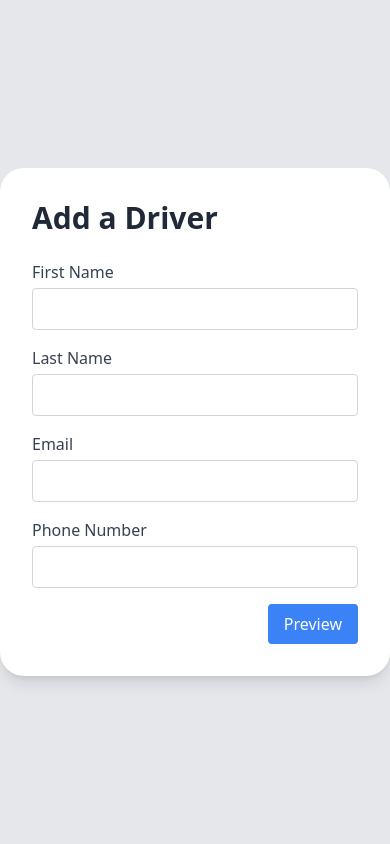
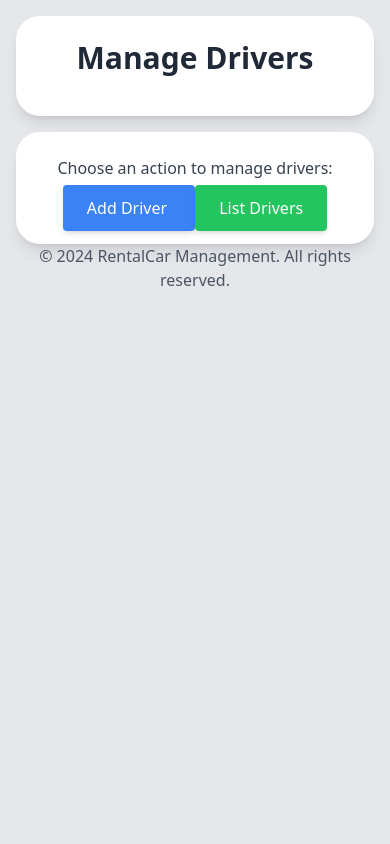
Before and after one commit to Jonathancassara/RentalCar_WebApp, a Django app: page /drivers/ in a window 390 px wide. Run offline with Django 5.2, Linux system fonts and the light colour scheme.

Commit message:
fix bug phone number
fix bug phone number
test ok

```diff
--- a/RentalCar/Frontend/models.py
+++ b/RentalCar/Frontend/models.py
@@ -12,8 +12,8 @@
 class Driver(models.Model):
     name = models.CharField(max_length=50)
     surname = models.CharField(max_length=50)
-    email = models.EmailField(max_length=100)
-    phone_number = models.CharField(max_length=50)
+    email = models.EmailField(unique=True, max_length=100)
+    phone_number = models.CharField(max_length=50, null=False, blank=False, default="Unknown")  # Ensure NOT NULL, max 50 chars # Default value
 
     def __str__(self):
         return f"{self.name} {self.surname}"
@@ -24,7 +24,7 @@
     driver = models.ForeignKey('Driver', on_delete=models.CASCADE)
     rent_date = models.DateField()
     return_date = models.DateField(null=True, blank=True)
-    comments = models.TextField(max_length=500, blank=True)  # Comment field
+    comments = models.TextField(max_length=500, blank=True, default="No comments provided")  # Default value added
 
     def __str__(self):
         return f"{self.driver} rented {self.car} on {self.rent_date}"
--- a/RentalCar/Frontend/templates/drivers.html
+++ b/RentalCar/Frontend/templates/drivers.html
@@ -4,133 +4,39 @@
 <head>
     <meta charset="UTF-8">
     <meta name="viewport" content="width=device-width, initial-scale=1.0">
-    <title>Add Driver</title>
-    <!-- Link to Tailwind CSS -->
+    <title>Manage Drivers</title>
     <link href="{% static 'css/style.css' %}" rel="stylesheet">
 </head>
-<body class="bg-gray-200 min-h-screen flex items-center justify-center">
-    <!-- Main Container -->
-    <div class="bg-white p-8 rounded-3xl shadow-lg w-full max-w-lg">
-        <!-- Title -->
-        <h1 class="text-3xl font-bold text-gray-800 mb-6">Add a Driver</h1>
+<body class="bg-gray-200 min-h-screen flex flex-col items-center p-4">
 
-        <!-- Driver Form -->
-        <form id="driverForm">
-            <!-- Name -->
-            <div class="mb-4">
-                <label for="name" class="block text-gray-700 font-medium">First Name</label>
-                <input type="text" id="name" name="name" required
-                    class="w-full border border-gray-300 rounded px-3 py-2 mt-1 focus:ring-2 focus:ring-blue-500 focus:outline-none">
-            </div>
-            <!-- Surname -->
-            <div class="mb-4">
-                <label for="surname" class="block text-gray-700 font-medium">Last Name</label>
-                <input type="text" id="surname" name="surname" required
-                    class="w-full border border-gray-300 rounded px-3 py-2 mt-1 focus:ring-2 focus:ring-blue-500 focus:outline-none">
-            </div>
-            <!-- Email -->
-            <div class="mb-4">
-                <label for="email" class="block text-gray-700 font-medium">Email</label>
-                <input type="email" id="email" name="email" required
-                    class="w-full border border-gray-300 rounded px-3 py-2 mt-1 focus:ring-2 focus:ring-blue-500 focus:outline-none">
-            </div>
-            <!-- Phone Number -->
-            <div class="mb-4">
-                <label for="phone" class="block text-gray-700 font-medium">Phone Number</label>
-                <input type="text" id="phone" name="phone" required
-                    class="w-full border border-gray-300 rounded px-3 py-2 mt-1 focus:ring-2 focus:ring-blue-500 focus:outline-none">
-            </div>
-
-            <!-- Buttons -->
-            <div class="flex justify-end space-x-4">
-                <button type="button" onclick="previewDriver()"
-                    class="bg-blue-500 text-white px-4 py-2 rounded hover:bg-blue-600">
-                    Preview
-                </button>
-            </div>
-        </form>
+    <!-- Page Header -->
+    <div class="bg-white p-6 rounded-3xl shadow-lg w-full max-w-5xl text-center">
+        <h1 class="text-3xl font-bold text-gray-800 mb-4">Manage Drivers</h1>
     </div>
 
-    <!-- Preview Modal -->
-    <div id="previewModal" class="hidden fixed inset-0 bg-black bg-opacity-50 flex items-center justify-center">
-        <div class="bg-white p-6 rounded-3xl shadow-lg w-full max-w-md">
-            <h2 class="text-xl font-bold mb-4">Confirm Driver Details</h2>
-            <p><strong>First Name:</strong> <span id="previewName"></span></p>
-            <p><strong>Last Name:</strong> <span id="previewSurname"></span></p>
-            <p><strong>Email:</strong> <span id="previewEmail"></span></p>
-            <p><strong>Phone Number:</strong> <span id="previewPhone"></span></p>
-            <div class="flex justify-end space-x-4 mt-6">
-                <button onclick="closePreviewModal()"
-                    class="bg-gray-500 text-white px-4 py-2 rounded hover:bg-gray-600">
-                    Edit
-                </button>
-                <button onclick="submitDriver()"
-                    class="bg-green-500 text-white px-4 py-2 rounded hover:bg-green-600">
-                    Confirm
-                </button>
+    <!-- Buttons Section -->
+    <div class="bg-white p-6 rounded-3xl shadow-lg w-full max-w-5xl mt-4 text-center">
+        <p class="text-gray-700 font-medium mb-4">Choose an action to manage drivers:</p>
+        <div class="grid grid-cols-1 sm:grid-cols-3 gap-4">
+            <!-- Add Driver Button -->
+            <a href="{% url 'add_driver' %}"
+               class="bg-blue-500 text-white px-6 py-3 rounded hover:bg-blue-600 transition shadow-md">
+                Add Driver
+            </a>
+
+            <!-- List Drivers Button -->
+            <a href="{% url 'list_drivers' %}"
+               class="bg-green-500 text-white px-6 py-3 rounded hover:bg-green-600 transition shadow-md">
+                List Drivers
+            </a>
+
             </div>
-        </div>
     </div>
 
-    <!-- Success Modal -->
-    <div id="successModal" class="hidden fixed inset-0 bg-black bg-opacity-50 flex items-center justify-center">
-        <div class="bg-white p-6 rounded-3xl shadow-lg w-full max-w-md text-center">
-            <h2 class="text-xl font-bold mb-4 text-green-500">Driver Added Successfully!</h2>
-            <button onclick="returnHome()"
-                class="bg-blue-500 text-white px-4 py-2 rounded hover:bg-blue-600">
-                Return to Home
-            </button>
-        </div>
-    </div>
+    <!-- Footer -->
+    <footer class="mt-8 text-center text-gray-600">
+        <p>&copy; 2024 RentalCar Management. All rights reserved.</p>
+    </footer>
 
-    <!-- JavaScript for Modal Functionality -->
-    <script>
-        // Open the preview modal and populate with form data
-        function previewDriver() {
-            // Populate modal with form data
-            document.getElementById('previewName').textContent = document.getElementById('name').value;
-            document.getElementById('previewSurname').textContent = document.getElementById('surname').value;
-            document.getElementById('previewEmail').textContent = document.getElementById('email').value;
-            document.getElementById('previewPhone').textContent = document.getElementById('phone').value;
-
-            // Show preview modal
-            document.getElementById('previewModal').classList.remove('hidden');
-        }
-
-        // Close the preview modal
-        function closePreviewModal() {
-            document.getElementById('previewModal').classList.add('hidden');
-        }
-
-        // Submit the form and show success modal
-        async function submitDriver() {
-            const form = document.getElementById('driverForm');
-            const formData = new FormData(form);
-
-            // Send data to the server
-            const response = await fetch('{% url "add_driver" %}', {
-                method: 'POST',
-                body: formData,
-                headers: {
-                    'X-CSRFToken': '{{ csrf_token }}',
-                }
-            });
-
-            if (response.ok) {
-                // Hide the preview modal
-                document.getElementById('previewModal').classList.add('hidden');
-
-                // Show the success modal
-                document.getElementById('successModal').classList.remove('hidden');
-            } else {
-                alert('Error adding driver. Please try again.');
-            }
-        }
-
-        // Return to the home page
-        function returnHome() {
-            window.location.href = '{% url "index" %}';
-        }
-    </script>
 </body>
 </html>
--- a/RentalCar/Frontend/urls.py
+++ b/RentalCar/Frontend/urls.py
@@ -17,9 +17,9 @@
 
     # Drivers
     path('drivers/', drivers, name='drivers'),
-    path('drivers/list/', list_drivers, name='list_drivers'),
-    path('drivers/add/', add_driver, name='add_driver'),
-    path('drivers/delete/', delete_drivers, name='delete_drivers'),
+     path('drivers/add/', add_driver, name='add_driver'),  # Add Driver Page
+    path('drivers/list/', list_drivers, name='list_drivers'),  # List Drivers Page
+    #path('drivers/remove/', delete_drivers, name='delete_drivers'),  # Remove Drivers Page
 
     # Cars
     path('cars/', cars, name='cars'),
--- a/RentalCar/Frontend/views.py
+++ b/RentalCar/Frontend/views.py
@@ -93,21 +93,36 @@
 
 def add_driver(request):
     """
-    Adds a new driver with a POST request.
+    Adds a new driver with validation for required fields.
     """
     if request.method == 'POST':
-        name = request.POST.get('name')
-        surname = request.POST.get('surname')
-        email = request.POST.get('email')
-        phone_number = request.POST.get('phone_number')
+        # Parse data from the request
+        data = json.loads(request.body)
+        name = data.get('name', '').strip()
+        surname = data.get('surname', '').strip()
+        email = data.get('email', '').strip()
+        phone_number = data.get('phone_number', '').strip()
 
+        # Validate required fields
+        if not name or not surname or not email or not phone_number:
+            return JsonResponse({'success': False, 'error': 'All fields are required!'}, status=400)
+
+        # Escape inputs to prevent XSS
+        name = escape(name)
+        surname = escape(surname)
+        email = escape(email)
+        phone_number = escape(phone_number)
+
+        # Save the driver to the database
         Driver.objects.create(
             name=name,
             surname=surname,
             email=email,
             phone_number=phone_number
         )
+
         return JsonResponse({'success': True})
+
     return render(request, 'add_driver.html')
 
 def delete_drivers(request):
```
Also changed, not shown: RentalCar/Frontend/templates/add_driver.html (added, +110 -0 lines), RentalCar/Frontend/migrations/0003_alter_driver_phone_number_alter_rental_comments_and_more.py (added), RentalCar/Frontend/migrations/0004_alter_driver_email_alter_driver_phone_number.py (added).
